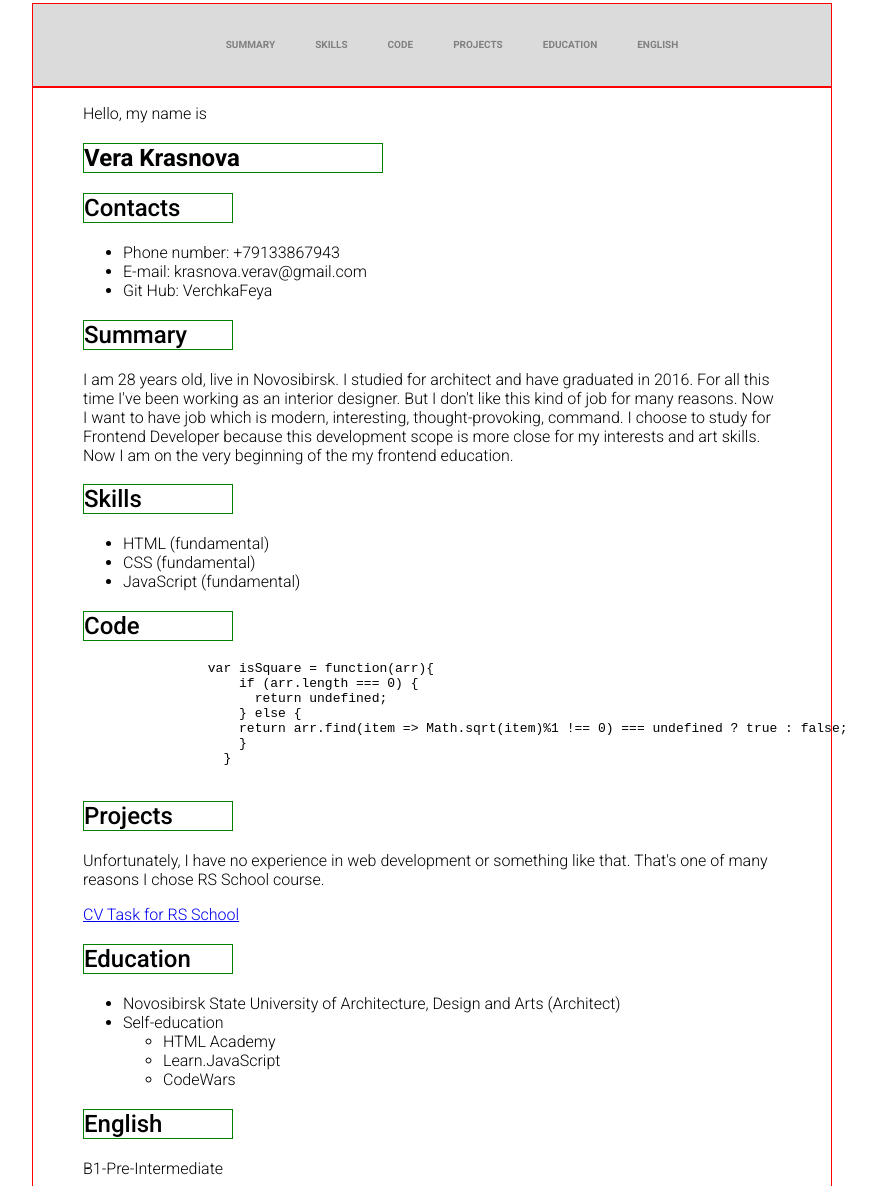
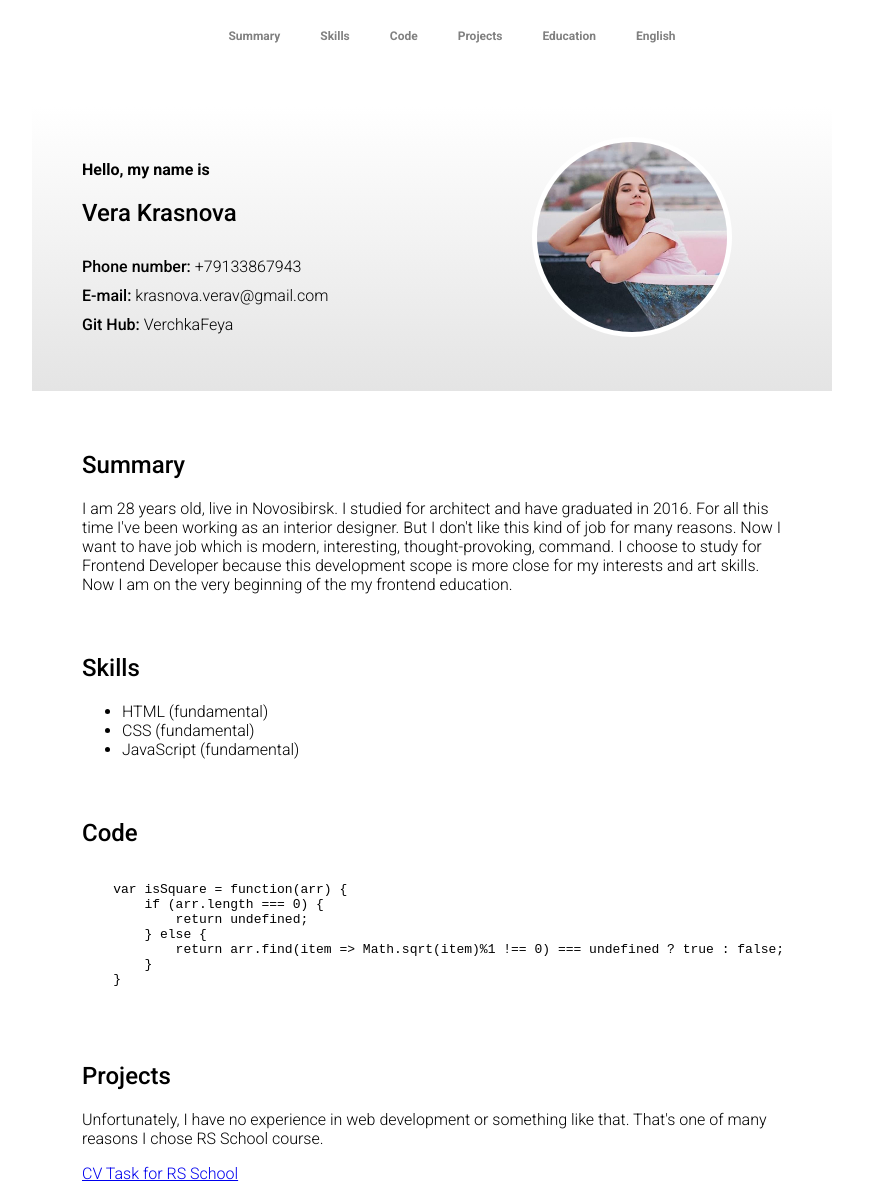
Before and after one commit to VerchkaFeya/rsschool-cv, a plain HTML site: page index.html in a window 1280 px wide. Shown: the part 5-1191 px from the top of the page, without its empty margins (208-1084 px from the left). Drawn offline with Linux system fonts and the light colour scheme.

Commit message:
docs: update html and css

```diff
--- a/index.html
+++ b/index.html
@@ -23,18 +23,27 @@
         </ul>
     </header>
     <main>
+        <div class="about-me">
+            <div>
                 <section class="section" id="profile">
-            <p>Hello, my name is</p>
+                    <p class="hello">Hello, my name is</p>
                     <h1>Vera Krasnova</h1>
                 </section>
                 <section class="section" id="contacts">
-            <h2>Contacts</h2>
                     <ul class="contacts-list">
-                <li class="contacts-item">Phone number: +79133867943</li>
-                <li class="contacts-item">E-mail: krasnova.verav@gmail.com</li>
-                <li class="contacts-item">Git Hub: VerchkaFeya</li>
+                        <li class="contacts-item"><span>Phone number:</span> +79133867943</li>
+                        <li class="contacts-item"><span>E-mail:</span> krasnova.verav@gmail.com</li>
+                        <li class="contacts-item"><span>Git Hub:</span> VerchkaFeya</li>
                     </ul>
+
                 </section>
+            </div>
+            <div>
+                <img class="my-photo" src="assets/photo.jpg" alt="My Photo" height="200px">
+            </div>
+
+        </div>
+
         <section class="section" id="summary">
             <h2>Summary</h2>
             <p>I am 28 years old, live in Novosibirsk. I studied for architect and have graduated in 2016. For all this time I've been working as an interior designer. But I don't like this kind of job for many reasons. Now I want to have job which is modern, interesting, thought-provoking, command. I choose to study for Frontend Developer because this development scope is more close for my interests and art skills. Now I am on the very beginning of the my frontend education. </p>
@@ -49,8 +58,9 @@
         </section>
         <section class="section" id="code">
             <h2>Code</h2>
-            <pre>
-                var isSquare = function(arr){
+            <code  >
+                <pre class="code">
+    var isSquare = function(arr) {
         if (arr.length === 0) {
             return undefined;
         } else {
@@ -58,6 +68,8 @@
         }
     }
                 </pre>
+            </code>
+
         </section>
         <section class="section" id="projects">
             <h2>Projects</h2>
--- a/style.css
+++ b/style.css
@@ -8,32 +8,34 @@ body {
 }
 
 h1 {
-    font-weight: 700;
-    border: 1px solid green;
+    font-weight: 500;
+    /* border: 1px solid green; */
     width: 300px;
 
 }
 
 h2 {
     font-weight: 500;
-    border: 1px solid green;
+    /*border: 1px solid green;*/
     width: 150px;
+    padding-top: 30px;
+    margin-top: 30px;
+
 
 }
 
 main,
 footer,
 header {
-    border: 1px solid red;
+    /* border: 1px solid red; */
     width: 800px;
     margin-left: auto;
     margin-right: auto;
 
 }
 
-header,
 footer {
-    background-color: rgb(219, 219, 219);
+    margin-top: 100px;
 }
 
 .nav-list {
@@ -41,16 +43,18 @@ footer {
     justify-content: center;
     align-items: center;
     list-style: none;
+    padding-bottom: 30px;
 }
 
 .nav-link {
     padding: 0 20px;
     line-height: 50px;
     text-decoration: none;
-    text-transform: uppercase;
-    font-size: 10px;
+    /* text-transform: uppercase; */
+    font-size: 12px;
     font-weight: 700;
     color: grey;
+    /* border: 1px dotted red; */
 
 }
 
@@ -58,17 +62,19 @@ footer {
 .footer-items {
     margin-left: 50px;
     margin-right: 50px;
+    /* border: 1px solid yellow; */
 }
 
 .footer-items {
     display: flex;
     justify-content: space-between;
     align-items: center;
+    font-size: 12px;
 
 }
 
 .social-list {
-    border: 1px solid green;
+    /* border: 1px solid green; */
     width: 120px;
     margin: 0;
     padding: 0;
@@ -79,7 +85,55 @@ footer {
 }
 
 .social-list-item {
-    border: 1px dotted red;
+    /* border: 1px dotted red; */
     margin: 0;
     padding: 0;
 }
+
+.about-me {
+    margin: 0 0;
+    padding: 0 0;
+    background: linear-gradient(to top, rgb(228, 228, 228), rgb(255, 255, 255) );
+    display: flex;
+    justify-content: left;
+    align-items: center;
+    padding-bottom: 50px;
+    padding-top: 30px;
+}
+
+.my-photo {
+    border-radius: 50%;
+    border: 5px solid white;
+    margin-left: 100px;
+
+}
+
+.hello {
+    font-weight: bold;
+}
+
+.code {
+    width: 750px;
+    margin-left: auto;
+    margin-right: auto;
+    padding: 0 0;
+    /* border: 1px solid red;  */
+    /* background-color: rgb(240, 240, 240); */
+    font-size: 13px;
+
+}
+
+.contacts-list {
+    list-style: none;
+    padding: 0 0;
+    margin: 0 0;
+}
+
+.contacts-item {
+    padding-top: 10px;
+    /* border: 1px solid blue; */
+}
+
+span {
+    font-weight: bolder;
+}
```
Also changed, not shown: assets/photo.jpg (renamed from photo.jpg). Lines whose indentation alone changed are shown as unchanged.
